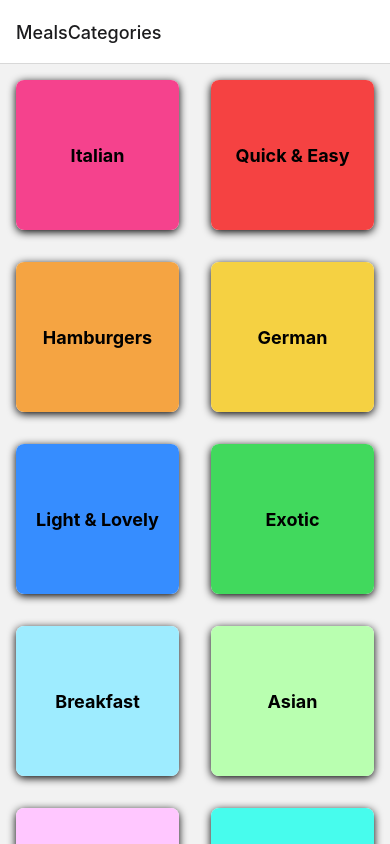
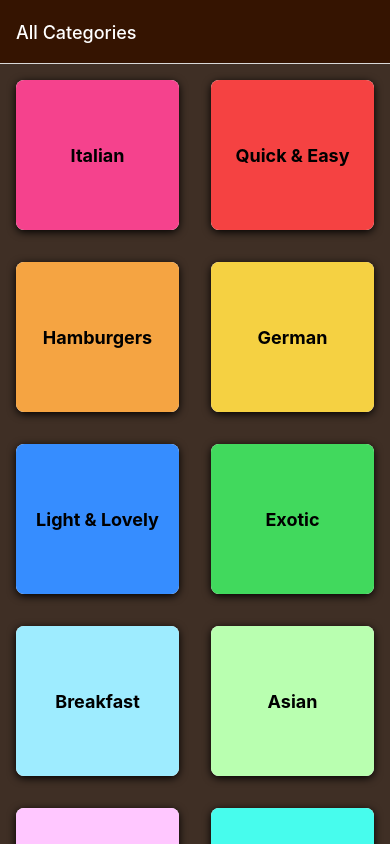
Before and after one commit to avikaldarolia/Meals-ReactNative, a React Native app: screen / in a window 390 px wide. Built offline with nearby package versions, Linux system fonts and the light colour scheme.

Commit message:
Styling screen headers and backgrounds

```diff
--- a/App.js
+++ b/App.js
@@ -10,10 +10,18 @@
 export default function App() {
   return (
     <>
-      <StatusBar style='dark' />
+      <StatusBar style='light' />
       <NavigationContainer>
-        <Stack.Navigator>
-          <Stack.Screen name='MealsCategories' component={CategoriesScreen} />
+        <Stack.Navigator screenOptions={{
+          headerStyle: { backgroundColor: '#351401' },
+          headerTintColor: 'white',
+          contentStyle: { backgroundColor: "#3f2f25" }
+        }}>
+          <Stack.Screen name='MealsCategories' component={CategoriesScreen}
+            options={{
+              title: 'All Categories',
+            }}
+          />
           <Stack.Screen name='MealsOverview' component={MealsOverviewScreen} />
         </Stack.Navigator>
       </NavigationContainer>
```
